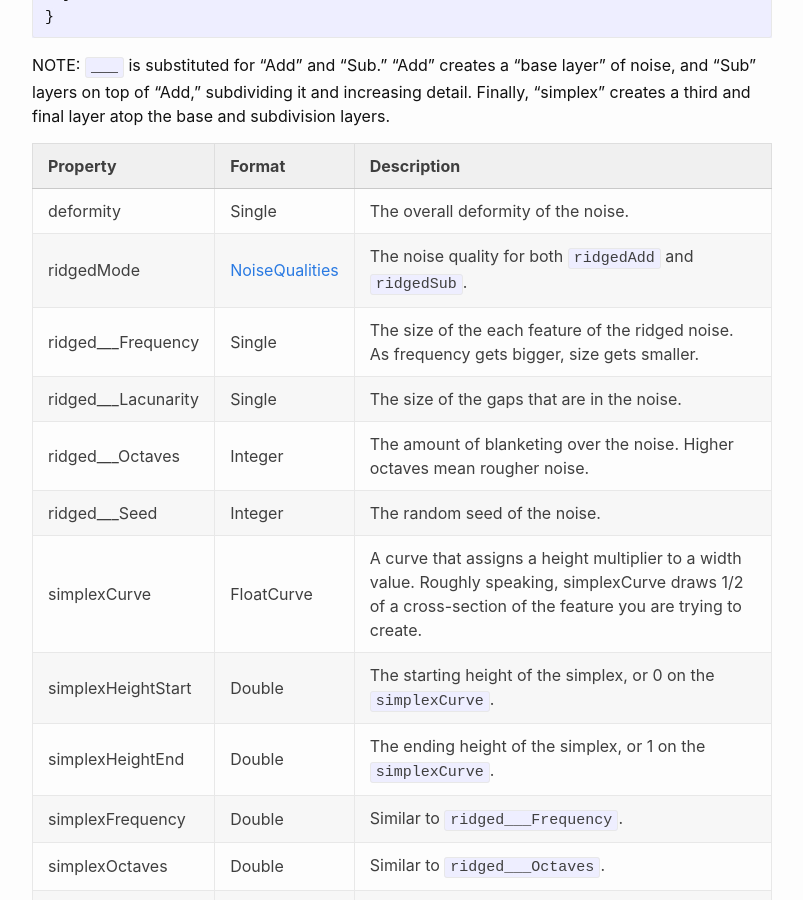
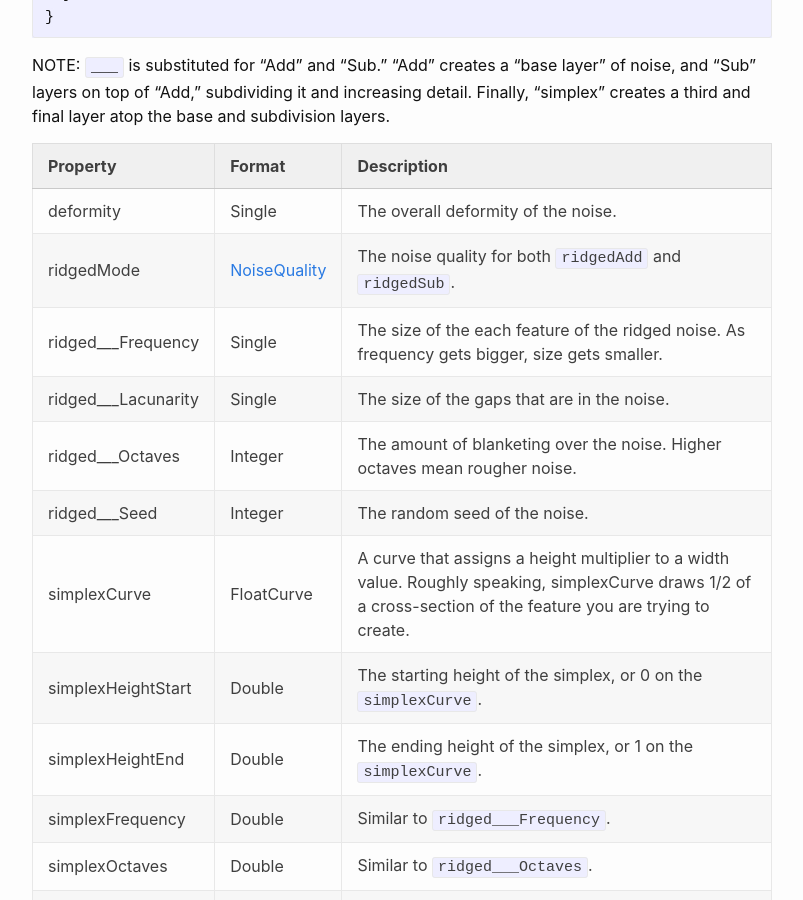
Before and after one commit to Kopernicus/wiki, a Jekyll site: the page built from PQSMods/VertexHeightNoiseVertHeightCurve2.md, in a window 1280 px wide and 900 px high, scrolled down 1191 px. Shown: the whole window, without its empty margins (238-1041 px from the left). Built offline with Jekyll 4.4.1, drawn with Linux system fonts in a browser that asks for light colours.

Commit message:
types are not plural

```diff
--- a/PQSMods/VertexHeightNoiseVertHeightCurve2.md
+++ b/PQSMods/VertexHeightNoiseVertHeightCurve2.md
@@ -53,7 +53,7 @@ NOTE: `___` is substituted for "Add" and "Sub." "Add" creates a "base layer" of
 |Property|Format|Description|
 |--------|------|-----------|
 |deformity|Single|The overall deformity of the noise.|
-|ridgedMode|[NoiseQualities]({{ site.baseurl }}{% link main/datatypes.md %})|The noise quality for both `ridgedAdd` and `ridgedSub`.|
+|ridgedMode|[NoiseQuality]({{ site.baseurl }}{% link main/datatypes.md %})|The noise quality for both `ridgedAdd` and `ridgedSub`.|
 |ridged___Frequency|Single|The size of the each feature of the ridged noise. As frequency gets bigger, size gets smaller.|
 |ridged___Lacunarity|Single|The size of the gaps that are in the noise.|
 |ridged___Octaves|Integer|The amount of blanketing over the noise. Higher octaves mean rougher noise.|
```
